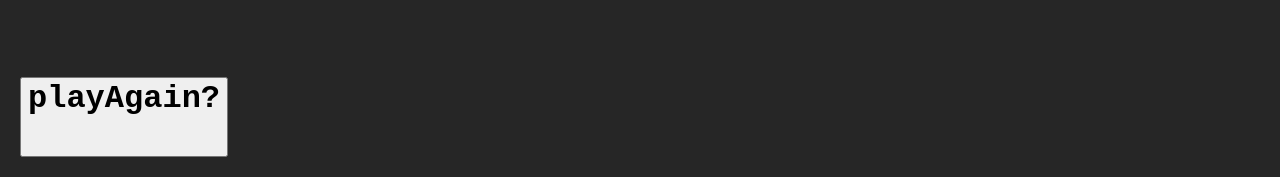
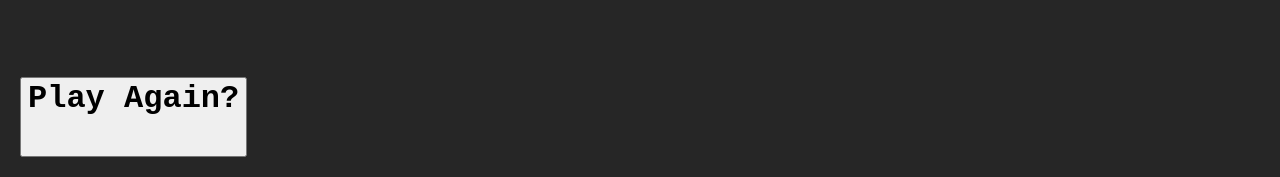
Before and after one commit to moazahmed22/Rock-Paper-Scissors, a plain HTML site: page index.html in a window 1280 px wide. Shown: the part 659-836 px from the top of the page. Drawn offline with Linux system fonts and the light colour scheme.

Commit message:
change text of the play again button

```diff
--- a/index.html
+++ b/index.html
@@ -46,7 +46,7 @@
     <div class="optional" id="result">
 
     </div>
-    <button class="optional" id="again" onclick="newGame()"> playAgain? </button>
+    <button class="optional" id="again" onclick="newGame()"> Play Again? </button>
     <script src="./index.js"></script>
 </body>
 </html>
```
